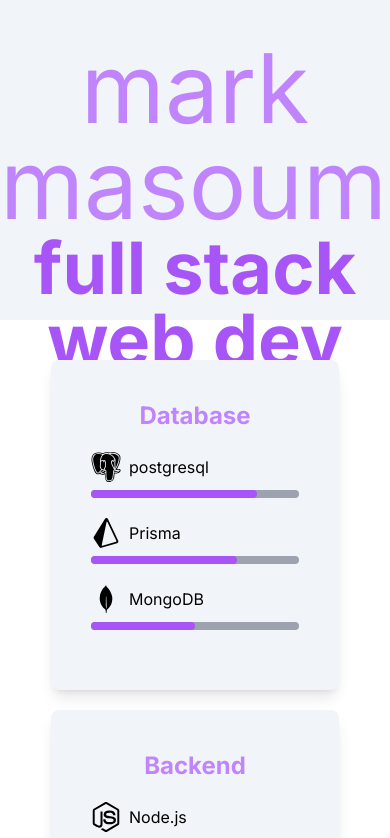
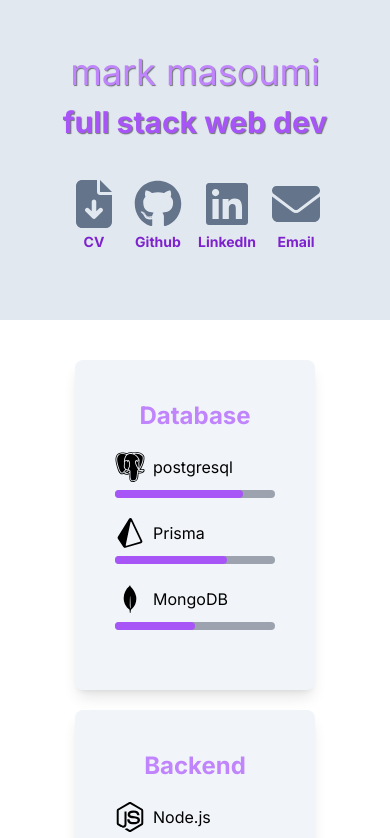
Before and after one commit to masoumim/my-portfolio, a Next.js app: page / in a window 390 px wide. Shown: the top 838 px of the page. Built offline with nearby package versions, Linux system fonts and the light colour scheme.

Commit message:
chore: Update styling for tool progress bar and tools card
. Finished styling the name and title section, added icons for socials and download link to resume. Added responsive design

```diff
--- a/app/components/tool-progress-bar.js
+++ b/app/components/tool-progress-bar.js
@@ -46,7 +46,7 @@ export function ToolProgressBar({ toolName }) {
     }
 
     return (
-        <div className="bg-gray-400 w-52 rounded-3xl">
+        <div className="bg-gray-400 rounded-3xl">
             <div className="bg-purple-500 text-white font-bold rounded-3xl py-1 flex items-center" style={{ width: `${tools[toolName] * 10}%` }}></div>
         </div>
     );
--- a/app/components/tools-card.js
+++ b/app/components/tools-card.js
@@ -6,7 +6,7 @@ import { ToolBadge } from './tool-badge';
 
 export function ToolsCard({ title, tools }) {
     return (
-        <div className="bg-slate-100 p-10 rounded-lg shadow-lg">
+        <div className="bg-slate-100 p-10 rounded-lg shadow-lg w-60">
             <h2 className="text-2xl font-bold text-purple-400 text-center">{title}</h2>
             <ul className="mt-5">
                 {tools.map((tool) => (
--- a/app/page.js
+++ b/app/page.js
@@ -1,13 +1,46 @@
 import { ToolsCard } from "./components/tools-card";
 import { ProjectCard } from "./components/project-card";
+import { FontAwesomeIcon } from "@fortawesome/react-fontawesome";
+import { faGithub, faLinkedin } from "@fortawesome/free-brands-svg-icons";
+import { faEnvelope, faFileArrowDown } from "@fortawesome/free-solid-svg-icons";
+import Link from "next/link";
 
 export default function Home() {
   return (
     <>
       {/* Intro */}
-      <div className=" bg-slate-100 text-center justify-between pt-10" style={{ height: '20rem' }}>
-        <p className="text-purple-400 text-8xl">mark masoumi</p>
-        <p className=" text-purple-500 font-bold text-7xl">full stack web dev</p>
+      <div className=" bg-slate-200 text-center justify-between pt-10" style={{ height: '20rem' }}>
+        <p className="text-purple-400 text-shadow text-4xl mb-3 mt-3  sm:text-5xl md:text-6xl" style={{ textShadow: '1px 1px 1px rgba(0, 0, 0, 0.5)' }}>mark masoumi</p>
+        <p className=" text-purple-500 font-bold text-3xl sm:text-4xl" style={{ textShadow: '1px 1px 1px rgba(0, 0, 0, 0.5)' }}>full stack web dev</p>
+        {/* Contact icons */}
+        <div className="flex flex-row justify-center gap-4 mt-10 md:gap-7">
+          <div className="flex flex-col items-center justify-center">
+            <a href="/resume.pdf" download="Mark_Masoumi_Resume.pdf">
+              <FontAwesomeIcon icon={faFileArrowDown} color='black' className='h-12 w-12 text-slate-500 hover:text-purple-400' />
+            </a>
+            <a href="/resume.pdf" download="Mark_Masoumi_Resume.pdf">
+              <p className="font-bold text-sm text-purple-700">CV</p>
+            </a>
+          </div>
+          <div className="flex flex-col items-center justify-center">
+            <Link href="https://github.com/masoumim">
+              <FontAwesomeIcon icon={faGithub} color='black' className='h-12 w-12 text-slate-500 hover:text-purple-400' />
+            </Link>
+            <Link href="https://github.com/masoumim"><p className="font-bold text-sm text-purple-700">Github</p></Link>
+          </div>
+          <div className="flex flex-col items-center justify-center">
+            <Link href="https://www.linkedin.com/in/mark-masoumi/">
+              <FontAwesomeIcon icon={faLinkedin} color='black' className='h-12 w-12 text-slate-500 hover:text-purple-400' />
+            </Link>
+            <Link href="https://www.linkedin.com/in/mark-masoumi/" className="font-bold text-sm text-purple-700">LinkedIn</Link>
+          </div>
+          <div className="flex flex-col items-center justify-center">
+            <Link href="mailto:masoumi.mark@gmail.com">
+              <FontAwesomeIcon icon={faEnvelope} color='black' className='h-12 w-12 text-slate-500 hover:text-purple-400' />
+            </Link>
+            <Link href="mailto:masoumi.mark@gmail.com"><p className="font-bold text-sm text-purple-700">Email</p></Link>
+          </div>
+        </div>
       </div>
       {/* Tools */}
       <div className="flex flex-wrap justify-center gap-5 py-10 max-w-7xl mx-auto">
@@ -18,22 +51,23 @@ export default function Home() {
         <ToolsCard title="Languages" tools={["javascript", "html", "css"]} />
         <ToolsCard title="Testing" tools={["jest", "mocha", "reacttestinglibrary"]} />
         <ToolsCard title="Deployment" tools={["heroku", "vercel", "azure"]} />
-        <ToolsCard title="Tools & Utilities" tools={["figma", "github", "postman"]} />
-        {/* Add more cards here, they will automatically wrap to the next row after 4 cards */}
+        <ToolsCard title="Tools" tools={["figma", "github", "postman"]} />
       </div>
+      {/* Add more cards here, they will automatically wrap to the next row after 4 cards */}
+      {/* </div> */}
       {/* Projects */}
-      <div className="flex flex-wrap justify-center gap-5 py-10 max-w-7xl mx-auto">
-        <ProjectCard project={"The Electronics Store"} />
-        <ProjectCard project={"The Electronics Store API"} />
-        <ProjectCard project={"Reddit Game Posts"} />
-        <ProjectCard project={"Jamming App"} />
-        <ProjectCard project={"Console Wars"} />
-        <ProjectCard project={"Flash Cards"} />
-        {/* Add more cards here, they will automatically wrap to the next row after 4 cards */}
-      </div>
+      {/* <div className="flex flex-wrap justify-center gap-5 py-10 max-w-7xl mx-auto"> */}
+      {/* <ProjectCard project={"The Electronics Store"} /> */}
+      {/* <ProjectCard project={"The Electronics Store API"} /> */}
+      {/* <ProjectCard project={"Reddit Game Posts"} /> */}
+      {/* <ProjectCard project={"Jamming App"} /> */}
+      {/* <ProjectCard project={"Console Wars"} /> */}
+      {/* <ProjectCard project={"Flash Cards"} /> */}
+      {/* Add more cards here, they will automatically wrap to the next row after 4 cards */}
+      {/* </div> */}
       {/* About / Contact */}
       <div>
-        <p>About / Contact</p>
+        {/* <p>About / Contact</p> */}
       </div>
     </>
   );
```
